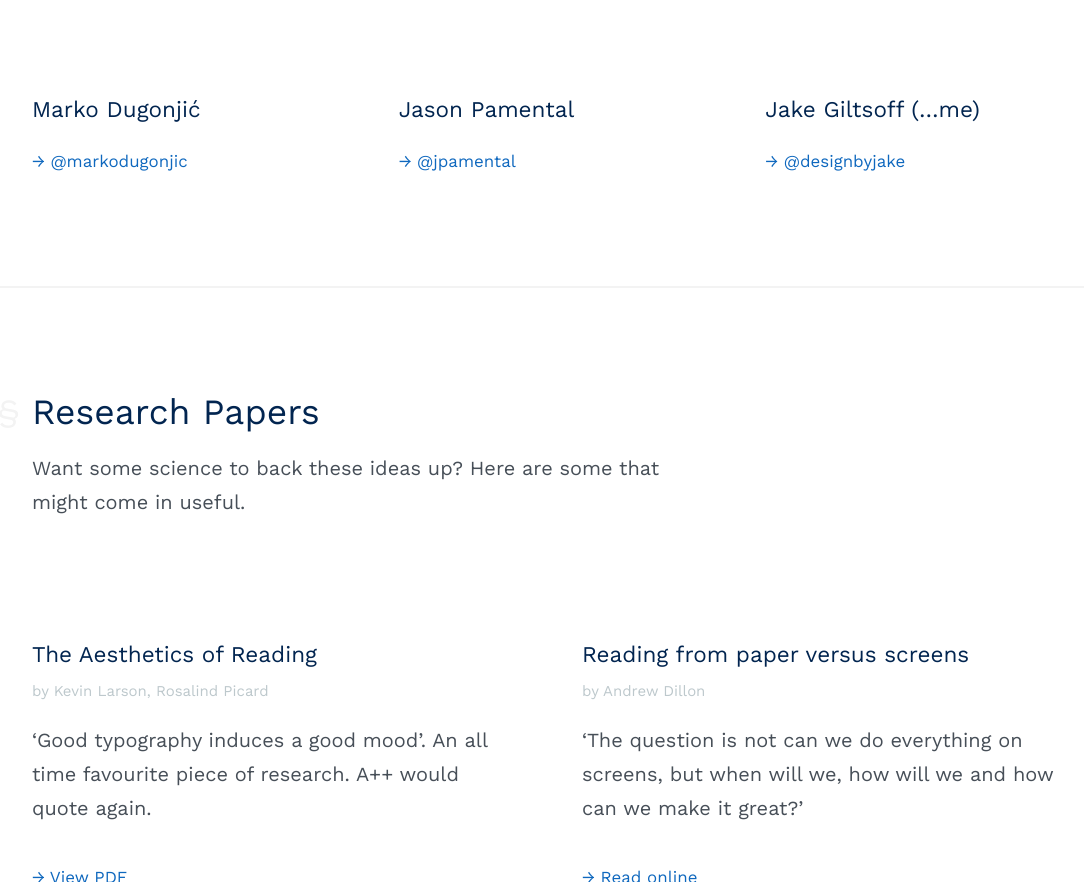
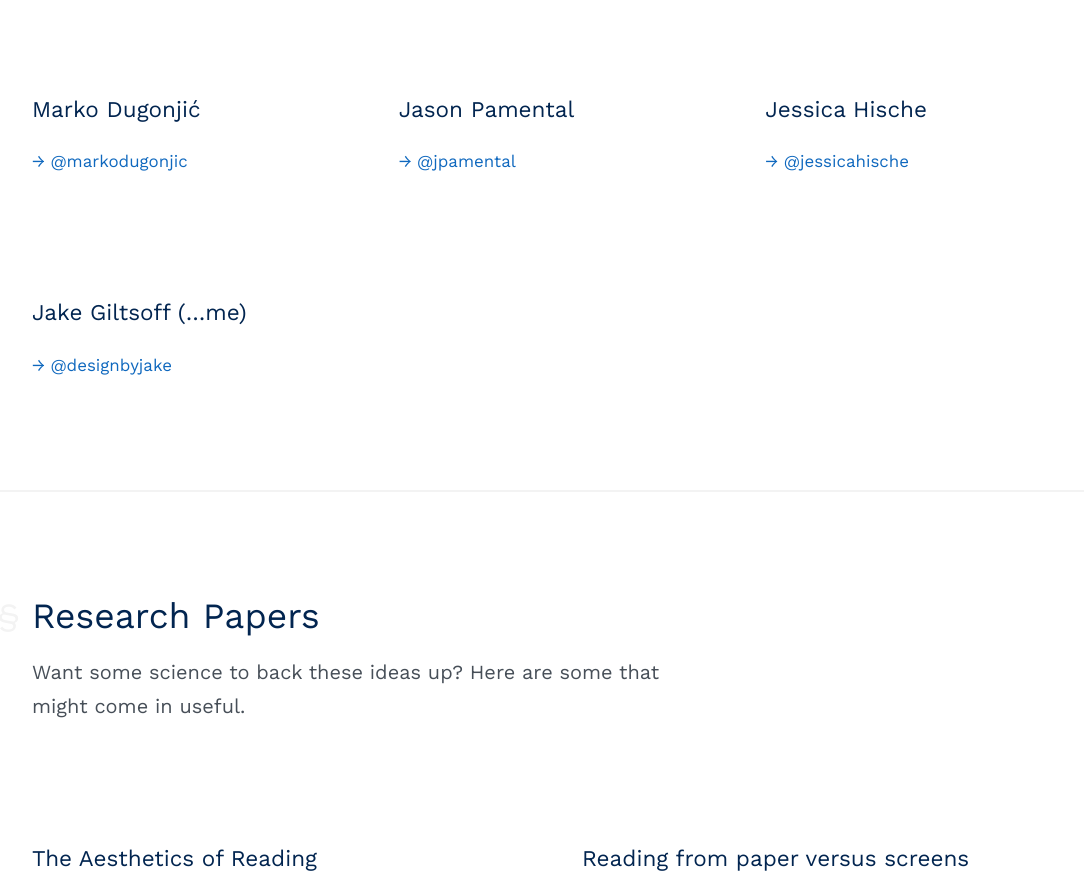
Before and after one commit to jakegiltsoff/typographyontheweb, a website: page index.html in a window 1280 px wide. Shown: the part 9619-10501 px from the top of the page, without its empty margins (92-1176 px from the left). Drawn offline with nearby package versions, Linux system fonts and the light colour scheme.

Commit message:
Add Jessica Hische to list of people

```diff
--- a/index.html
+++ b/index.html
@@ -436,6 +436,13 @@
       </div>
 
       <div class="column column--trio">
+        <h3 class="epsilon--plus">Jessica Hische</h3>
+        <a class="link" href="https://twitter.com/jpamental">@jessicahische</a>
+      </div>
+    </div>
+
+    <div class="section typeset">
+      <div class="column column--trio">
         <h3 class="epsilon--plus">Jake Giltsoff (…me)</h3>
         <a class="link" href="https://twitter.com/designbyjake">@designbyjake</a>
       </div>
```
